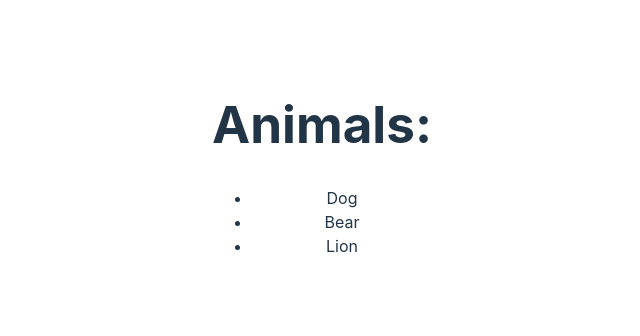
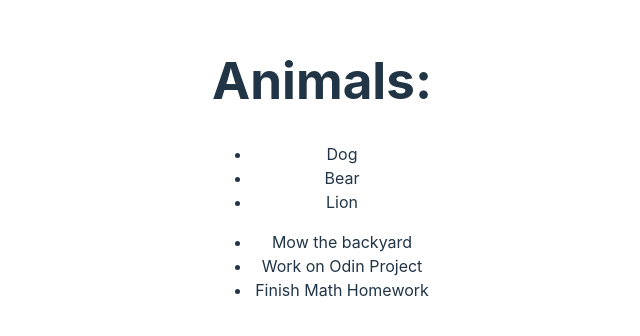
Before and after one commit to georgetsai2028/reactCCTransfer, a React (Vite) app: page / in a window 1280 px wide. Shown: the part 232-568 px from the top of the page, without its empty margins (318-958 px from the left). Built offline with nearby package versions, Linux system fonts and the light colour scheme.

Commit message:
created basic todo list using keys

```diff
--- /dev/null
+++ b/src/Todo.jsx
@@ -0,0 +1,17 @@
+const todos = [
+    { task: "Mow the backyard", id: crypto.randomUUID },
+    { task: "Work on Odin Project", id: crypto.randomUUID },
+    { task: "Finish Math Homework", id: crypto.randomUUID }
+]
+
+function TodoList() {
+    return (
+        <ul>
+            {todos.map((todo) => (
+            <li key={todo.id}>{todo.task}</li>
+            ))}
+        </ul>
+    )
+}
+
+export default TodoList;
--- a/src/main.jsx
+++ b/src/main.jsx
@@ -5,9 +5,11 @@ import App from './App.jsx'
 import Greeting from './greetings.jsx'
 import { Test, List, ListItem} from './Test.jsx'
 import DisplayProfile from './Profile.jsx'
+import TodoList from './Todo.jsx'
 
 createRoot(document.getElementById('root')).render(
   <StrictMode>
   <Test />
+  <TodoList />
   </StrictMode>,
 )
```
